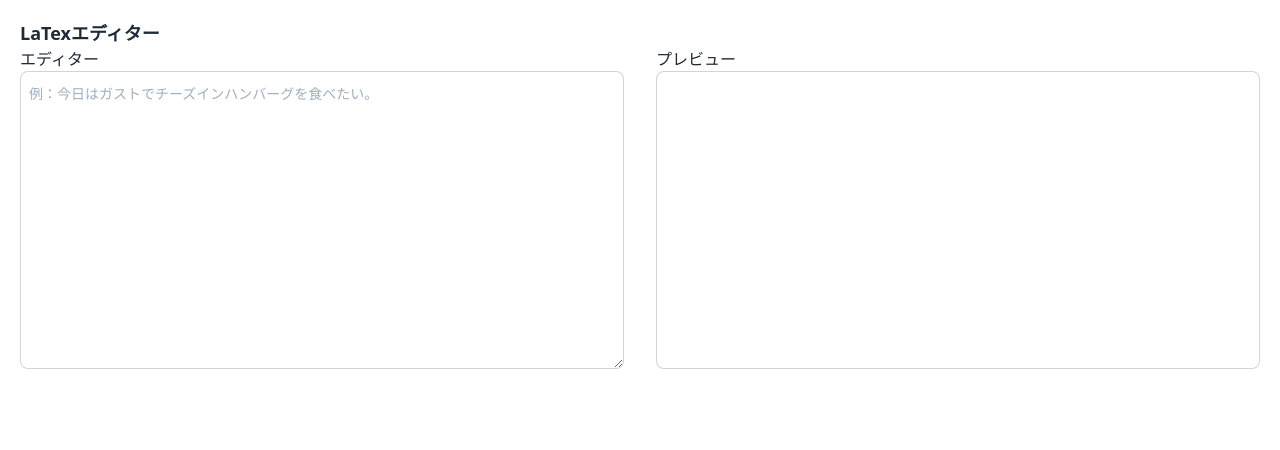
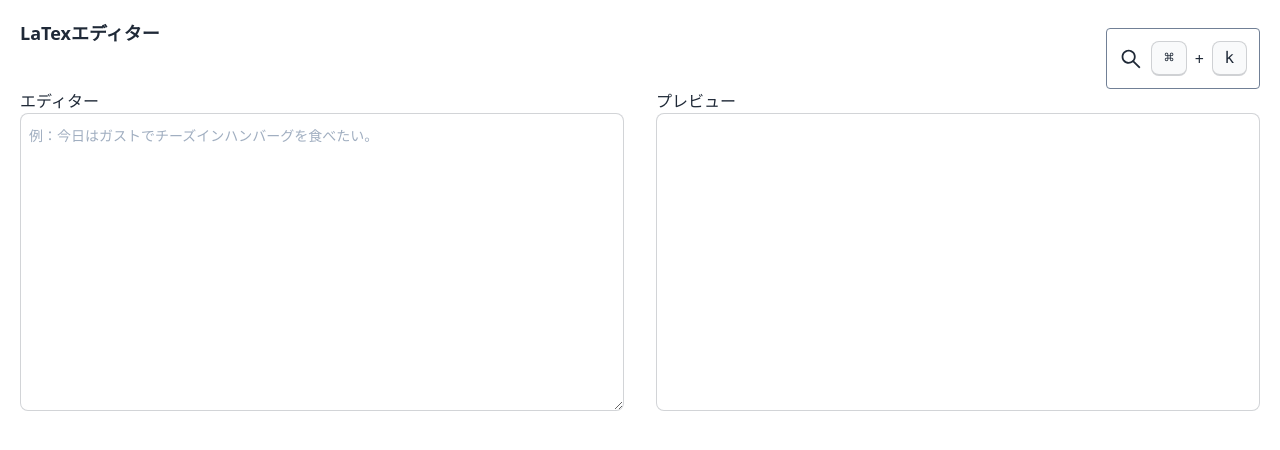
Before and after one commit to poteitoo/next-editor, a Next.js app: page /latex in a window 1280 px wide. Shown: the top 450 px of the page. Built offline with nearby package versions, Linux system fonts and the light colour scheme.

Commit message:
[Add] search icon and the components

```diff
--- a/package.json
+++ b/package.json
@@ -14,6 +14,7 @@
     "prepare": "husky install"
   },
   "dependencies": {
+    "@react-icons/all-files": "^4.1.0",
     "classnames": "^2.3.1",
     "daisyui": "^1.16.2",
     "katex": "^0.15.1",
--- /dev/null
+++ b/src/components/atoms/Icon.tsx
@@ -0,0 +1,26 @@
+import React from 'react';
+
+type IconProps = {
+  onClick: () => void;
+  className?: string;
+  disable?: boolean;
+  icon: React.ReactNode;
+};
+
+export const Icon: React.FC<IconProps> = ({
+  onClick,
+  icon,
+  disable = false,
+  ...props
+}) => {
+  return (
+    <button
+      className={`p-3 mt-2 rounded hover:bg-gray-600 border border-gray-600`}
+      onClick={onClick}
+      disabled={disable}
+      {...props}
+    >
+      {icon}
+    </button>
+  );
+};
--- a/src/components/templates/LaTexEditor.tsx
+++ b/src/components/templates/LaTexEditor.tsx
@@ -1,8 +1,10 @@
 import React, { useEffect, useState } from 'react';
 
+import { AiOutlineSearch } from '@react-icons/all-files/ai/AiOutlineSearch';
 import katex from 'katex';
 
 import { AppConfig } from '../../constants/config';
+import { Icon } from '../atoms/Icon';
 import { TextArea } from '../atoms/TextArea';
 import { Meta } from '../organisms/layout/Meta';
 
@@ -39,7 +41,20 @@ export const LaTexEditor: React.FC = () => {
           crossOrigin="anonymous"
         />
       </Meta>
-      <h1 className="text-lg font-bold">LaTexエディター</h1>
+      <div className="flex justify-between">
+        <h1 className="text-lg font-bold">LaTexエディター</h1>
+        <Icon
+          icon={
+            <div className="flex align-center gap-2">
+              <AiOutlineSearch className="my-auto" size={24} />
+              <kbd className="kbd my-auto">⌘</kbd>
+              <span className="my-auto">+</span>
+              <kbd className="kbd my-auto">k</kbd>
+            </div>
+          }
+          onClick={() => console.log('clicked')}
+        />
+      </div>
       <div className="flex gap-8">
         <div className="flex flex-col w-1/2">
           エディター
```
Also changed, not shown: 1 other file (tests, documents, lock files or other folders).
